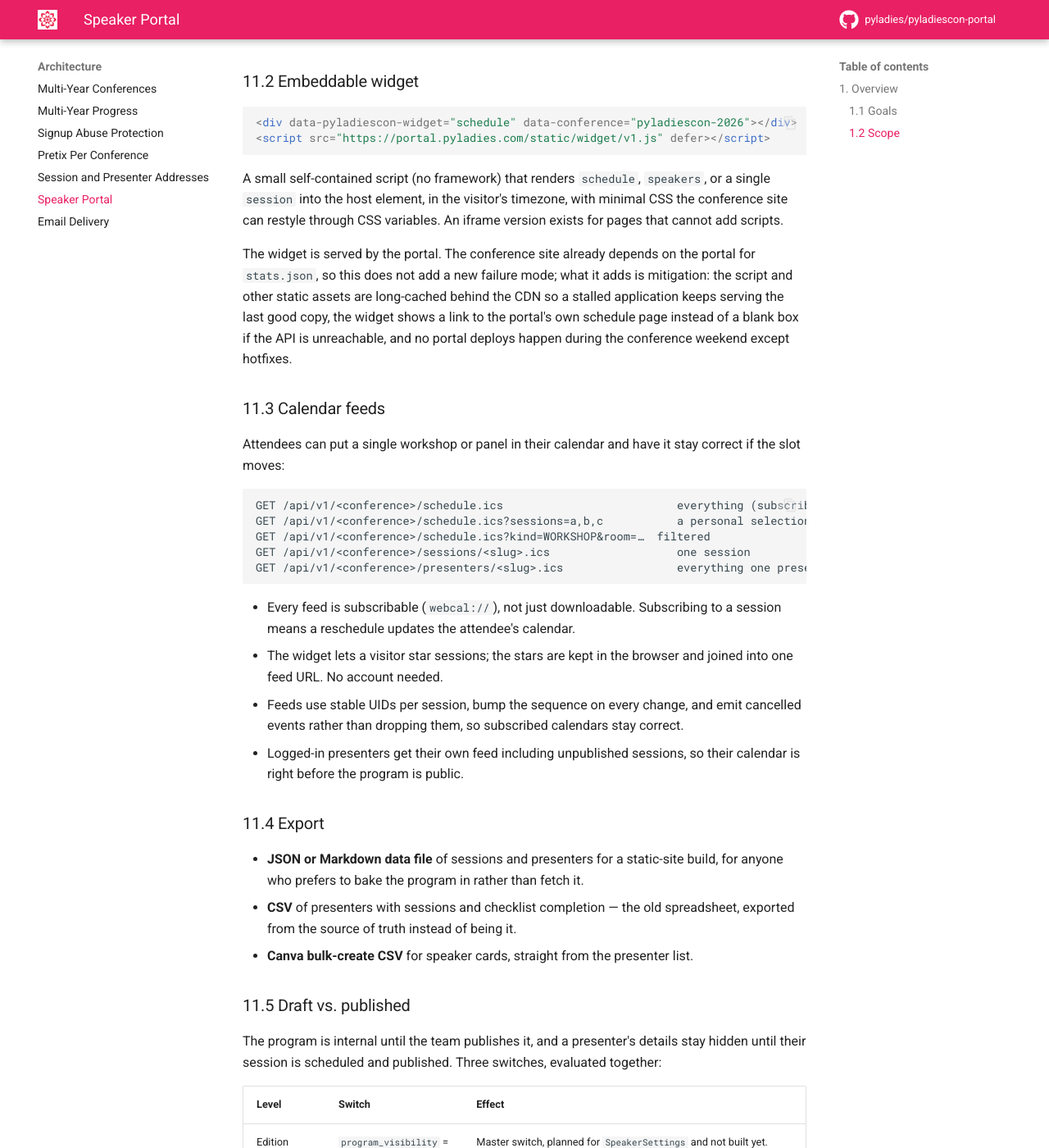
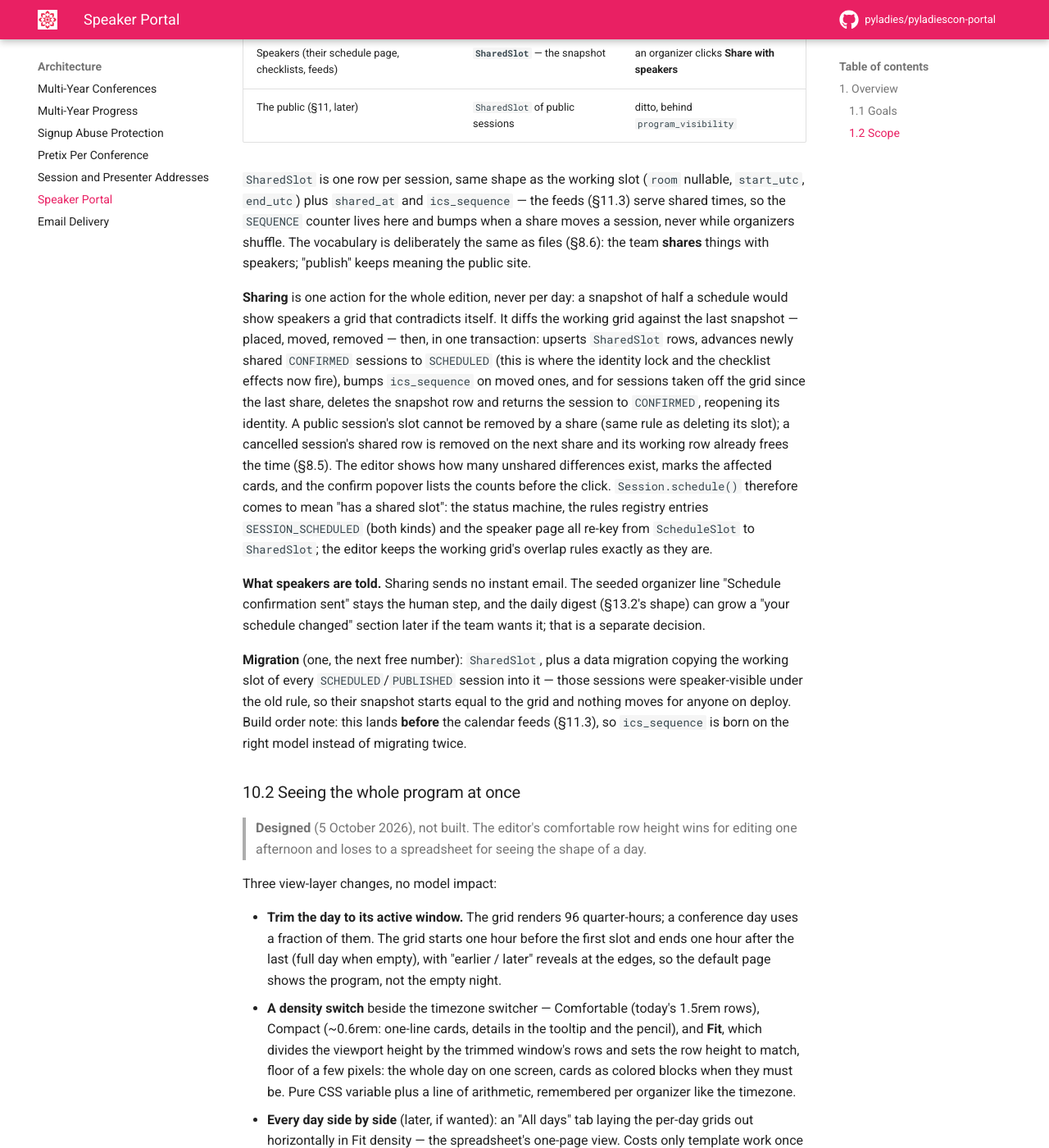
Before and after one commit to pyladies/pyladiescon-portal, an MkDocs documentation site: the page built from docs/architecture/speaker-portal.md, in a window 1280 px wide and 1400 px high, scrolled down 30101 px. Shown: the whole window at 82% size. Built offline with MkDocs 1.6.1 and Material for MkDocs 9.7.7, drawn with Linux system fonts in a browser that asks for light colours; comment, search, counter and statistics services are not loaded; some of the changed text lies outside the part shown.

Commit message:
Design: the working grid and the shared schedule, and seeing it all at once
Sections 10.1 and 10.2, written before any build at the user's ask.
The grid organizers drag around becomes a draft; speakers read a
SharedSlot snapshot that changes only when an organizer clicks Share
with speakers, which is also when the scheduling side effects fire
(SCHEDULED, the identity lock, the checklist lines, feed sequence
bumps). Sharing is whole-edition and diff-based; removal returns a
session to CONFIRMED; publish keeps meaning the public site. 10.2:
trim each day to its active window and add a density switch with a
Fit mode, so the whole program reads on one screen the way a
spreadsheet does.

```diff
--- a/docs/architecture/speaker-portal.md
+++ b/docs/architecture/speaker-portal.md
@@ -616,6 +616,38 @@
 
 **Timezone handling** — UTC everywhere in storage and the API; rendering uses the browser's timezone (overridable, remembered). No timezone arithmetic in templates.
 
+### 10.1 The working grid and the shared schedule
+
+> **Designed** (5 October 2026), not built. Decided with the user: the grid the organizers drag around is a draft; speakers see a snapshot that only changes when an organizer shares it.
+
+**The problem.** The grid is simultaneously the organizers' scratchpad and the speakers' truth. Placing a slot advances the session to `SCHEDULED` — which locks its title and slug, opens the speaker's "Confirm your scheduled slot" line, ticks the organizer's "Session scheduled" item and starts reminders — and every later move shows up live on the speaker's schedule page. Organizers build a program the way people fill a spreadsheet: everything goes on the grid, gets moved up and down for days, and is shared when it holds together. The portal must not narrate the shuffling.
+
+**The shape: a snapshot, not a flag.** A per-slot "visible" flag would still leak every move made after the flag went on. So the schedule has three audiences and two copies:
+
+| Audience | Reads | Changes when |
+|---|---|---|
+| Organizers (the editor) | `ScheduleSlot` — the working grid | every drag |
+| Speakers (their schedule page, checklists, feeds) | **`SharedSlot`** — the snapshot | an organizer clicks **Share with speakers** |
+| The public (§11, later) | `SharedSlot` of public sessions | ditto, behind `program_visibility` |
+
+`SharedSlot` is one row per session, same shape as the working slot (`room` nullable, `start_utc`, `end_utc`) plus `shared_at` and `ics_sequence` — the feeds (§11.3) serve shared times, so the `SEQUENCE` counter lives here and bumps when a share moves a session, never while organizers shuffle. The vocabulary is deliberately the same as files (§8.6): the team **shares** things with speakers; "publish" keeps meaning the public site.
+
+**Sharing** is one action for the whole edition, never per day: a snapshot of half a schedule would show speakers a grid that contradicts itself. It diffs the working grid against the last snapshot — placed, moved, removed — then, in one transaction: upserts `SharedSlot` rows, advances newly shared `CONFIRMED` sessions to `SCHEDULED` (this is where the identity lock and the checklist effects now fire), bumps `ics_sequence` on moved ones, and for sessions taken off the grid since the last share, deletes the snapshot row and returns the session to `CONFIRMED`, reopening its identity. A public session's slot cannot be removed by a share (same rule as deleting its slot); a cancelled session's shared row is removed on the next share and its working row already frees the time (§8.5). The editor shows how many unshared differences exist, marks the affected cards, and the confirm popover lists the counts before the click. `Session.schedule()` therefore comes to mean "has a shared slot": the status machine, the rules registry entries `SESSION_SCHEDULED` (both kinds) and the speaker page all re-key from `ScheduleSlot` to `SharedSlot`; the editor keeps the working grid's overlap rules exactly as they are.
+
+**What speakers are told.** Sharing sends no instant email. The seeded organizer line "Schedule confirmation sent" stays the human step, and the daily digest (§13.2's shape) can grow a "your schedule changed" section later if the team wants it; that is a separate decision.
+
+**Migration** (one, the next free number): `SharedSlot`, plus a data migration copying the working slot of every `SCHEDULED`/`PUBLISHED` session into it — those sessions were speaker-visible under the old rule, so their snapshot starts equal to the grid and nothing moves for anyone on deploy. Build order note: this lands **before** the calendar feeds (§11.3), so `ics_sequence` is born on the right model instead of migrating twice.
+
+### 10.2 Seeing the whole program at once
+
+> **Designed** (5 October 2026), not built. The editor's comfortable row height wins for editing one afternoon and loses to a spreadsheet for seeing the shape of a day.
+
+Three view-layer changes, no model impact:
+
+- **Trim the day to its active window.** The grid renders 96 quarter-hours; a conference day uses a fraction of them. The grid starts one hour before the first slot and ends one hour after the last (full day when empty), with "earlier / later" reveals at the edges, so the default page shows the program, not the empty night.
+- **A density switch** beside the timezone switcher — Comfortable (today's 1.5rem rows), Compact (~0.6rem: one-line cards, details in the tooltip and the pencil), and **Fit**, which divides the viewport height by the trimmed window's rows and sets the row height to match, floor of a few pixels: the whole day on one screen, cards as colored blocks when they must be. Pure CSS variable plus a line of arithmetic, remembered per organizer like the timezone.
+- **Every day side by side** (later, if wanted): an "All days" tab laying the per-day grids out horizontally in Fit density — the spreadsheet's one-page view. Costs only template work once the density switch exists, so it is listed, not promised.
+
 ---
 
 ## 11. Public embeds and export
```
